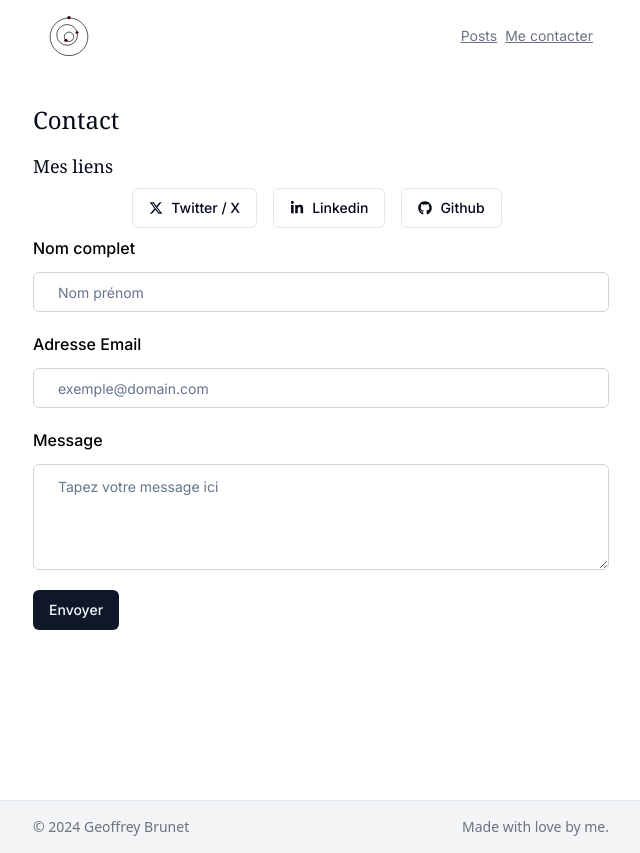
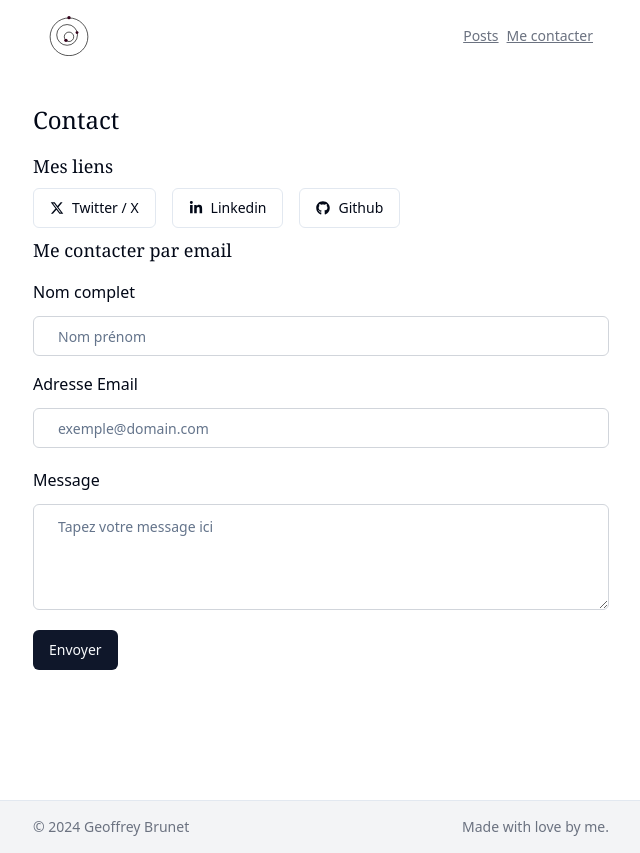
Before and after one commit to GeoffreyBrunet/blog, a Next.js app: page /contact in a window 1280 px wide. Shown: the whole page, without its empty margins (319-959 px from the left). Built offline with nearby package versions, Linux system fonts and the light colour scheme.

Commit message:
links for posts in just one file ok, ok for print lasts and all posts, fix css in contact page

```diff
--- a/app/contact/page.tsx
+++ b/app/contact/page.tsx
@@ -2,7 +2,7 @@ import React from "react";
 import ContactLinks from "@/components/contact-links";
 import EmailForm from "@/components/email-form";
 
-const Contact = () => {
+const Contact: React.FC = () => {
   return (
     <React.Fragment>
       <h1 className="pb-4">Contact</h1>
--- a/app/layout.tsx
+++ b/app/layout.tsx
@@ -1,14 +1,11 @@
 import type { Metadata } from "next";
-import { Inter } from "next/font/google";
 import Header from "@/components/header";
 import Footer from "@/components/footer";
 import "./globals.css";
 
-const inter = Inter({ subsets: ["latin"] });
-
 export const metadata: Metadata = {
-  title: "Create Next App",
-  description: "Generated by create next app",
+  title: "Blog",
+  description: "Blog de Geoffrey Brunet",
 };
 
 export default function RootLayout({
@@ -17,8 +14,8 @@ export default function RootLayout({
   children: React.ReactNode;
 }>) {
   return (
-    <html lang="en">
-      <body className={inter.className}>
+    <html lang="fr">
+      <body>
         <div className="sm:min-h-screen">
           <Header />
           <div className="px-4 py-8 sm:px-8 sm:pb-24 sm:pt-12">
--- a/app/node-queues/page.tsx
+++ b/app/node-queues/page.tsx
@@ -1,6 +1,7 @@
+import React from "react";
 import MDXRenderer from "@/lib/mdx-rendered";
 
-const RemoteMdxPage = () => {
+const RemoteMdxPage: React.FC = () => {
   return MDXRenderer(
     "https://raw.githubusercontent.com/GeoffreyBrunet/blog-posts/main/node_queues.mdx",
   );
--- a/app/page.tsx
+++ b/app/page.tsx
@@ -7,7 +7,7 @@ import Resumes from "@/components/resumes";
 export default function Home() {
   return (
     <React.Fragment>
-      <h1 className="pb-4">Le web et moi</h1>
+      <h1 className="pb-4">Welcome home</h1>
       <RecentPosts />
       <Projects />
       <About />
--- a/app/posts/page.tsx
+++ b/app/posts/page.tsx
@@ -1,10 +1,11 @@
 import React from "react";
+import AllPosts from "@/components/all-posts";
 
-const Posts = () => {
+const Posts: React.FC = () => {
   return (
     <React.Fragment>
       <h1 className="pb-4">Articles</h1>
-      <p>Ça arrive...</p>
+      <AllPosts />
     </React.Fragment>
   );
 };
--- /dev/null
+++ b/components/all-posts.tsx
@@ -0,0 +1,9 @@
+import React from "react";
+import { posts } from "@/lib/posts";
+import PrintPosts from "./print-posts";
+
+const AllPosts: React.FC = () => {
+  return <PrintPosts posts={posts} />;
+};
+
+export default AllPosts;
--- a/components/contact-links.tsx
+++ b/components/contact-links.tsx
@@ -9,7 +9,7 @@ const ContactLinks = () => {
   return (
     <React.Fragment>
       <h2 className="pb-2">Mes liens</h2>
-      <ul className="mr-2 flex justify-center pb-2">
+      <ul className="mr-2 flex justify-start pb-2">
         <li>
           <Link
             href="https://twitter.com/geoffreybrunet5"
--- a/components/email-form.tsx
+++ b/components/email-form.tsx
@@ -1,6 +1,6 @@
 "use client";
 
-import { FC } from "react";
+import React, { FC } from "react";
 import { useForm } from "react-hook-form";
 import { sendEmail } from "@/lib/send-email";
 import { Button } from "@/components/ui/button";
@@ -20,12 +20,11 @@ const EmailForm: FC = () => {
     sendEmail(data);
   }
   return (
+    <React.Fragment>
+      <h2 className="mb-4">Me contacter par email</h2>
       <form onSubmit={handleSubmit(onSubmit)}>
-      <div className="mb-5">
-        <label
-          htmlFor="name"
-          className="mb-3 block text-base font-medium text-black"
-        >
+        <div className="mb-4">
+          <label htmlFor="name" className="mb-3 block">
             Nom complet
           </label>
           <Input
@@ -36,10 +35,7 @@ const EmailForm: FC = () => {
           />
         </div>
         <div className="mb-5">
-        <label
-          htmlFor="email"
-          className="mb-3 block text-base font-medium text-black"
-        >
+          <label htmlFor="email" className="text-s mb-3 block">
             Adresse Email
           </label>
           <Input
@@ -50,10 +46,7 @@ const EmailForm: FC = () => {
           />
         </div>
         <div className="mb-5">
-        <label
-          htmlFor="message"
-          className="mb-3 block text-base font-medium text-black"
-        >
+          <label htmlFor="message" className="text-s mb-3 block">
             Message
           </label>
           <Textarea
@@ -67,6 +60,7 @@ const EmailForm: FC = () => {
           <Button className="hover:shadow-form rounded-md">Envoyer</Button>
         </div>
       </form>
+    </React.Fragment>
   );
 };
 
--- /dev/null
+++ b/components/print-posts.tsx
@@ -0,0 +1,22 @@
+import Link from "next/link";
+import { Post } from "@/lib/interfaces/post";
+
+interface PostsProps {
+  posts: Post[];
+}
+
+const PrintPosts = ({ posts }: PostsProps) => {
+  return (
+    <ul className="text-sm text-gray-700">
+      {posts.map((post, index) => (
+        <li key={index}>
+          <Link href={post.url} className="hover:text-black hover:underline">
+            {post.date} - {post.title}
+          </Link>
+        </li>
+      ))}
+    </ul>
+  );
+};
+
+export default PrintPosts;
--- a/components/recent-posts.tsx
+++ b/components/recent-posts.tsx
@@ -1,19 +1,14 @@
-import Link from "next/link";
+import React from "react";
+import { posts } from "@/lib/posts";
+import PrintPosts from "./print-posts";
 
-const RecentPosts = () => {
+const RecentPosts: React.FC = () => {
+  const lastFivePosts = posts.slice(-5);
+
   return (
     <div className="pb-2">
       <h2 className="pb-2">Posts récents</h2>
-      <ul className="text-sm text-gray-700">
-        <li>
-          <Link
-            href="/node-queues"
-            className="hover:text-black hover:underline"
-          >
-            La gestion des files d&apos;attente avec Node.js
-          </Link>
-        </li>
-      </ul>
+      <PrintPosts posts={lastFivePosts} />
     </div>
   );
 };
--- /dev/null
+++ b/lib/interfaces/post.ts
@@ -0,0 +1,5 @@
+export interface Post {
+  date: string;
+  title: string;
+  url: string;
+}
--- /dev/null
+++ b/lib/posts.ts
@@ -0,0 +1,9 @@
+import { Post } from "@/lib/interfaces/post";
+
+export const posts: Post[] = [
+  {
+    date: "2024-04-01",
+    title: "La gestion des files d'attente avec Node.js",
+    url: "/node-queues",
+  },
+];
```
Lines whose indentation alone changed are shown as unchanged.
